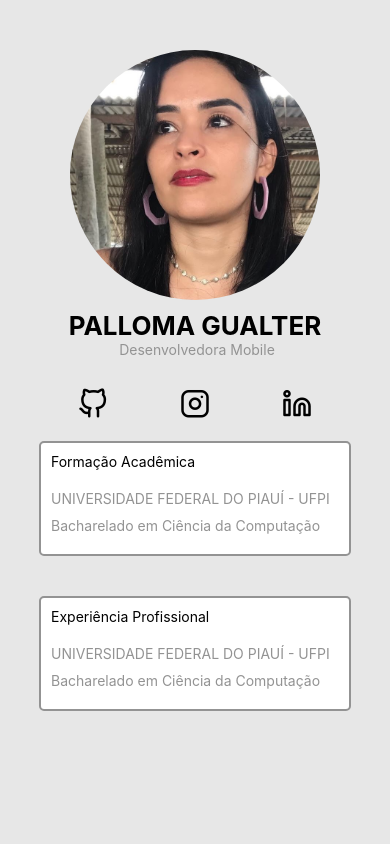
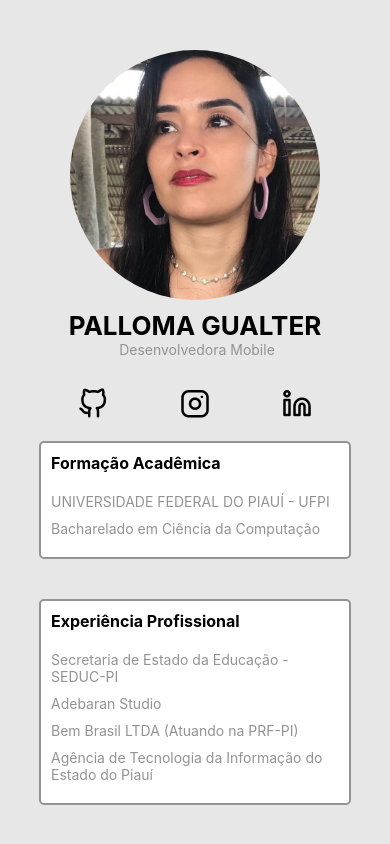
Before and after one commit to pallomagualter/appCurriculo, a React Native app: screen / in a window 390 px wide. Built offline with nearby package versions, Linux system fonts and the light colour scheme.

Commit message:
use components

```diff
--- a/src/App.js
+++ b/src/App.js
@@ -22,12 +22,12 @@ const App = () => {
 
   return (
     <>
-      <View style={styles.page}>
-        <View style={styles.container_cabecalho}>
-          <Image source={foto} style={styles.foto} />
-          <Text style={styles.nome}>PALLOMA GUALTER</Text>
-          <Text style={styles.funcao}> Desenvolvedora Mobile</Text>
-          <View style={styles.rede_social}>
+      <View style={style.page}>
+        <View style={style.container_cabecalho}>
+          <Image source={foto} style={style.foto} />
+          <Text style={style.nome}>PALLOMA GUALTER</Text>
+          <Text style={style.funcao}> Desenvolvedora Mobile</Text>
+          <View style={style.rede_social}>
             <TouchableOpacity onPress={() => handleRedeSocial('github')}>
               <Icon name="github" size={30} />
             </TouchableOpacity>
@@ -40,14 +40,22 @@ const App = () => {
           </View>
         </View>
 
-        <Card titulo="Formação Acadêmica" />
-        <Card titulo="Experiência Profissional" />
+        <Card titulo="Formação Acadêmica">
+          <Text style={style.card_content_text}>UNIVERSIDADE FEDERAL DO PIAUÍ - UFPI</Text>
+          <Text style={style.card_content_text}>Bacharelado em Ciência da Computação</Text>
+        </Card>
+        <Card titulo="Experiência Profissional">
+          <Text style={style.card_content_text}>Secretaria de Estado da Educação - SEDUC-PI</Text>
+          <Text style={style.card_content_text}>Adebaran Studio</Text>
+          <Text style={style.card_content_text}>Bem Brasil LTDA (Atuando na PRF-PI)</Text>
+          <Text style={style.card_content_text}>Agência de Tecnologia da Informação do Estado do Piauí</Text>
+        </Card>
       </View>
     </>
   );
 };
 
-const styles = StyleSheet.create({
+const style = StyleSheet.create({
   page: {
     backgroundColor: '#E7E7E7',
     flex: 1,
@@ -77,6 +85,10 @@ const styles = StyleSheet.create({
     width: '60%',
     marginTop: 20,
   },
+  card_content_text: {
+    color: '#939393',
+    marginBottom: 10,
+  },
 });
 
 export default App;
--- a/src/components/Card/index.js
+++ b/src/components/Card/index.js
@@ -8,11 +8,10 @@ const Card = ({ titulo, children }) => {
         <View style={style.card_container}>
             <View style={style.card}>
                 <View style={style.card_header}>
-                    <Text>{titulo}</Text>
+                    <Text style={style.card_header_text}>{titulo}</Text>
                 </View>
                 <View style={style.card_content}>
-                    <Text style={style.card_content_text}>UNIVERSIDADE FEDERAL DO PIAUÍ - UFPI</Text>
-                    <Text style={style.card_content_text}>Bacharelado em Ciência da Computação</Text>
+                    {children}
                 </View>
             </View>
         </View>
--- a/src/components/Card/style.js
+++ b/src/components/Card/style.js
@@ -16,12 +16,12 @@ const style = StyleSheet.create({
         backgroundColor: '#FFF',
         marginBottom: 20,
     },
+    card_header_text: {
+        fontWeight: 'bold',
+        fontSize: 16,
+    },
     card_content: {
         marginTop: 20,
-    },
-    card_content_text: {
-        color: '#939393',
-        marginBottom: 10,
     },
 });
 
```
